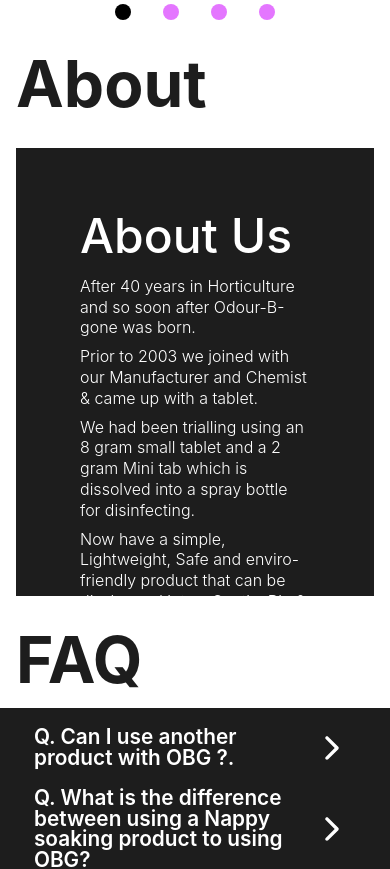
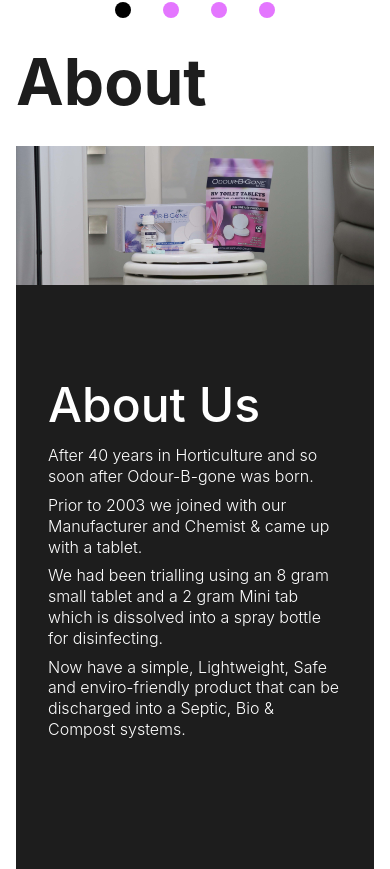
Before and after one commit to yesbrad/OdurBGone, a React (Create React App) app: page / in a window 390 px wide. Shown: the part 9590-10459 px from the top of the page. Built offline with nearby package versions, Linux system fonts and the light colour scheme.

Commit message:
About Mobile Pass

```diff
--- a/src/components/about/index.css
+++ b/src/components/about/index.css
@@ -2,7 +2,6 @@
   padding: 1rem;
   -webkit-box-sizing: border-box;
           box-sizing: border-box;
-  height: 30rem;
 }
 
 .about-contatiner .about-content {
@@ -18,6 +17,8 @@
   .about-contatiner .about-content {
     -ms-grid-columns: 1fr;
         grid-template-columns: 1fr;
+    -ms-grid-rows: 0.5fr 1fr;
+        grid-template-rows: 0.5fr 1fr;
   }
 }
 
@@ -31,14 +32,8 @@
   background-size: cover;
 }
 
-@media screen and (max-width: 700px) {
-  .about-contatiner .about-content .about-content-image {
-    display: hidden;
-  }
-}
-
 .about-contatiner .about-content .about-content-info {
-  padding: 4rem;
+  padding: 8rem 4rem;
   -webkit-box-sizing: border-box;
           box-sizing: border-box;
   color: white;
@@ -52,6 +47,12 @@
   font-weight: 300;
 }
 
+@media screen and (max-width: 1200px) {
+  .about-contatiner .about-content .about-content-info {
+    padding: 6rem 2rem;
+  }
+}
+
 .about-contatiner .about-content .about-content-info h3 {
   font-size: 3rem;
   font-weight: 500;
--- a/src/components/about/index.scss
+++ b/src/components/about/index.scss
@@ -4,7 +4,6 @@
 	// @include DBorder;
 	padding: 1rem;
 	box-sizing: border-box;
-	height: 30rem;
 
 	.about-content {
 		background-color: $black;
@@ -14,25 +13,26 @@
 
 		@media screen and (max-width: $mobileSize) {
 			grid-template-columns: 1fr;
+			grid-template-rows: 0.5fr 1fr;
 		}
 
 		.about-content-image {
 			grid-column-start: 1;
 			grid-column-end: 3;
 			@include BackgroundImageCovered("../../images/productsCompressed/promo_1.JPG");
-
-			@media screen and (max-width: $mobileSize) {
-				display: hidden;
-			}
 		}
 
 		.about-content-info {
-			padding: 4rem;
+			padding: 8rem 4rem;
 			box-sizing: border-box;
 			color: white;
 			display: flex;
 			flex-direction: column;
 			font-weight: 300;
+
+			@media screen and (max-width: $tabletSize) {
+				padding: 6rem 2rem;
+			}
 
 			h3 {
 				font-size: 3rem;
--- a/src/components/products/index.css
+++ b/src/components/products/index.css
@@ -18,7 +18,6 @@
 
 @media screen and (max-width: 700px) {
   .products-container {
-    border: 1px solid red;
     -ms-grid-columns: 1fr;
         grid-template-columns: 1fr;
   }
--- a/src/components/products/index.scss
+++ b/src/components/products/index.scss
@@ -12,7 +12,6 @@
 	}
 
 	@media screen and (max-width: $mobileSize) {
-		@include DBorder;
 		grid-template-columns: 1fr;
 	}
 }
```
Also changed, not shown: 2 other files (tests, documents, lock files or other folders).
